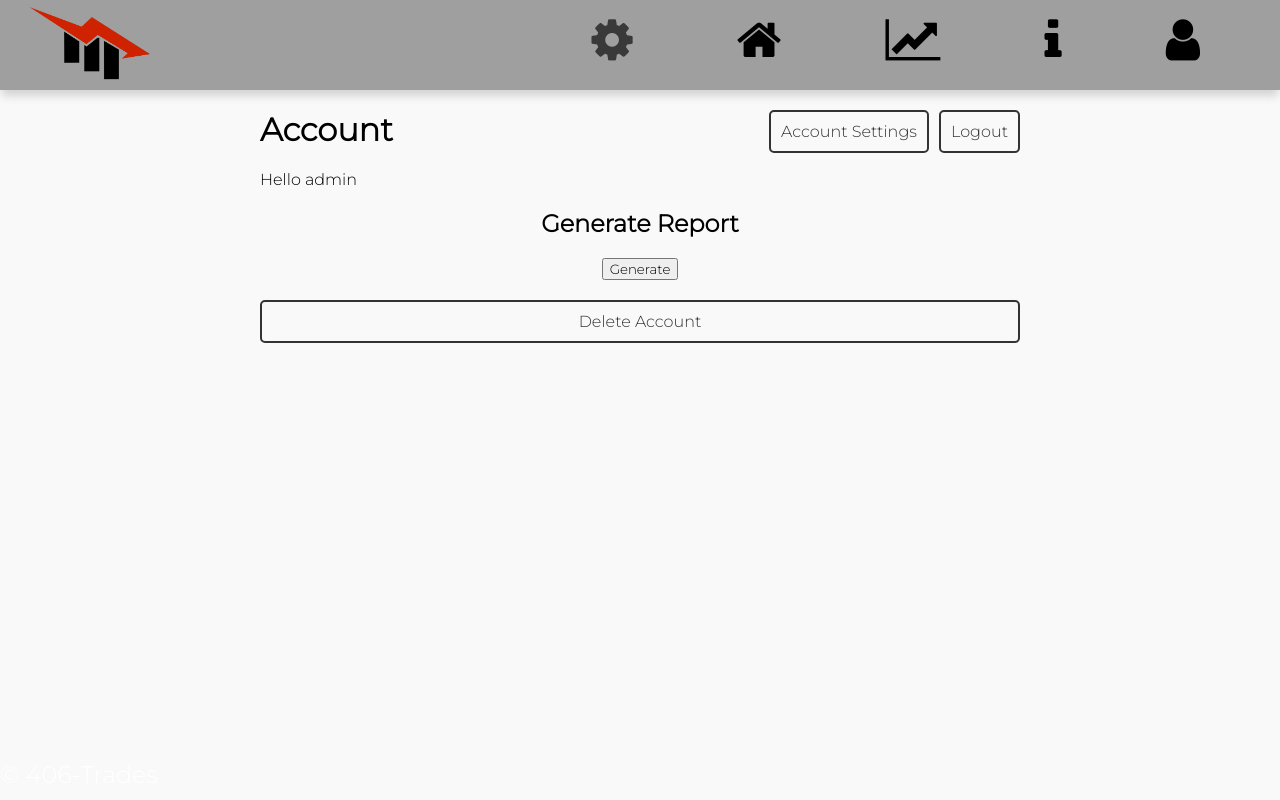
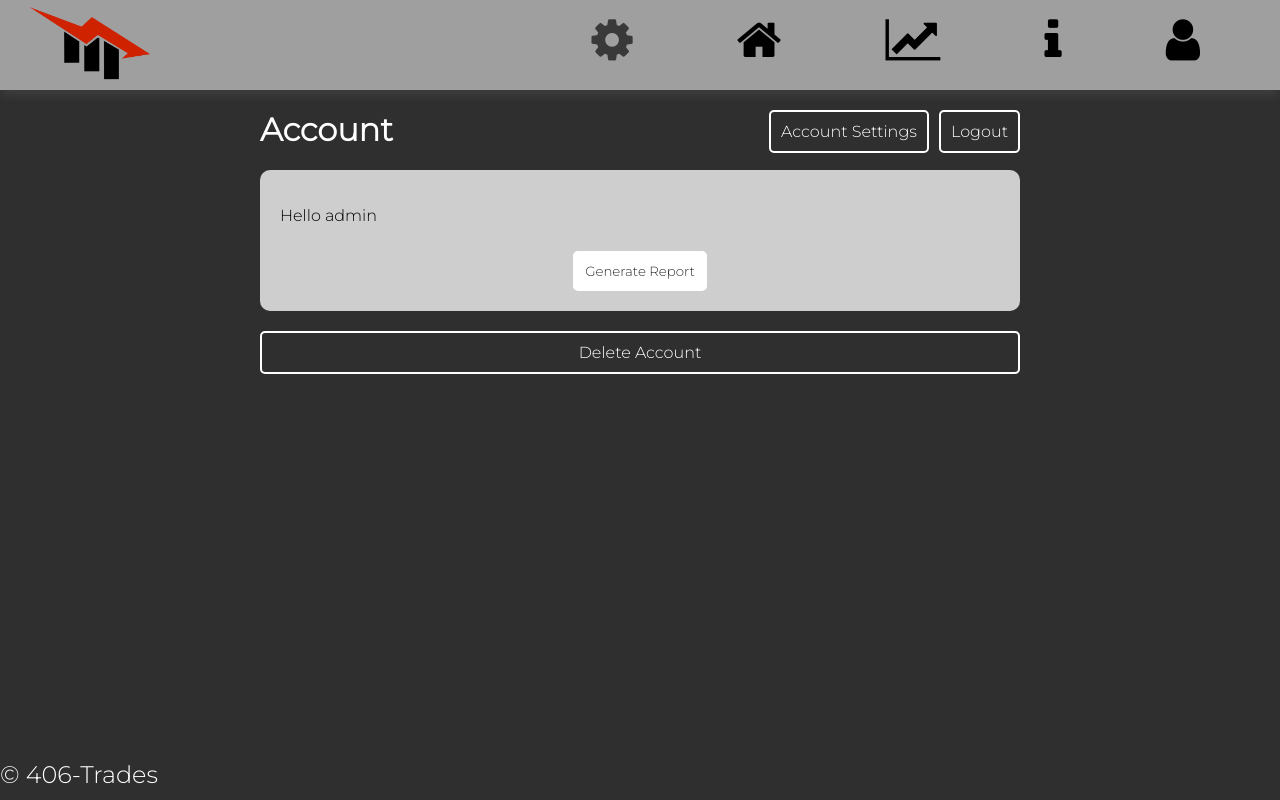
Before and after one commit to 406-Trades/406-Trades, a Flask app: page /account in a window 1280 px wide. Run offline with Flask 2, Linux system fonts and the light colour scheme; the visitor is signed in with stand-in values (Sample User, id 1).

Commit message:
Merge branch 'main' into Alexander-Jevdokimovs

```diff
--- a/static/styles/account.css
+++ b/static/styles/account.css
@@ -1,15 +1,34 @@
-body {
-    font-family: Arial, sans-serif;
-    background-color: #f9f9f9;
-    margin: 0;
-    padding: 0;
-}
-
 .container {
     max-width: 800px;
     margin: 0 auto;
     padding: 20px;
     box-sizing: border-box;
+    background-color: rgb(47, 47, 47);
+    color: #fff;
+    }
+/* added CSS styles */
+.container-box {
+    background-color: #CECECE;
+    border-radius: 10px;
+    padding: 20px;
+    margin-top: 20px;
+}
+
+/* added CSS styles for the button */
+button.generate-report {
+    background-color: #fff;
+    color: rgb(47, 47, 47);
+    padding: 10px;
+    border-radius: 5px;
+    border: 2px solid #fff;
+    cursor: pointer;
+    margin-top: 10px;
+    transition: all 0.3s ease-in-out;
+}
+
+button.generate-report:hover {
+    background-color: rgb(47, 47, 47);
+    color: #fff;
 }
 
 h1 {
@@ -19,24 +38,24 @@ h1 {
 .logout {
 float: right;
 font-size: 16px;
-    color: #333;
+color: #fff;
 text-decoration: none;
-    border: 2px solid #333;
+border: 2px solid #fff;
 padding: 10px;
 border-radius: 5px;
 transition: all 0.3s ease-in-out;
 }
 
 .logout:hover {
-    background-color: #333;
-    color: #fff;
+background-color: #fff;
+color: rgb(47, 47, 47);
 }
 
 .delete {
 font-size: 16px;
-    color: #333;
+color: #fff;
 text-decoration: none;
-    border: 2px solid #333;
+border: 2px solid #fff;
 padding: 10px;
 border-radius: 5px;
 transition: all 0.3s ease-in-out;
@@ -47,15 +66,15 @@ h1 {
 
 .delete:hover {
 background-color: #FF0000;
-    color: #fff;
+color: rgb(47, 47, 47);
 }
 
 .settings {
 float: right;
 font-size: 16px;
-    color: #333;
+color: #fff;
 text-decoration: none;
-    border: 2px solid #333;
+border: 2px solid #fff;
 margin-right: 10px;
 padding: 10px;
 border-radius: 5px;
@@ -63,6 +82,6 @@ h1 {
 }
 
 .settings:hover {
-    background-color: #333;
-    color: #fff;
+background-color: #fff;
+color: rgb(47, 47, 47);
 }
--- a/templates/account.html
+++ b/templates/account.html
@@ -13,19 +13,18 @@
         <a href="/account_settings" class="settings">Account Settings</a>
 		<h1>Account</h1>
         <form id ='form' method="GET">
-            <p> Hello {{ username }}</p>
-            {% if error %}
+            <div class="container-box">
+                <!-- Modified this line -->
+                <p style="color: black;"> Hello {{ username }}</p>
+                {% if error %}
                     <p id="error-msg">{{ error }}</p>
-            {% endif %}
+                {% endif %}
+                <div style="text-align: center;">
+                    <!-- Modified this line -->
+                    <button class="generate-report" type="submit">Generate Report</button>
+                </div>
+            </div>
         </form>
-        <div style="text-align: center;">
-            <h2>Generate Report</h2>
-            <form action = "/report" method="POST">
-                <p>
-                   <input type = "submit" value = "Generate">
-                </p>
-             </form>
-        </div>
 		<a href="/del_account" class="delete">Delete Account</a>
 	</div>
 </body>
```
Also changed, not shown: static/styles/account_settings.css (+15 -0 lines), templates/account_settings.html (+6 -3 lines). Lines whose indentation alone changed are shown as unchanged.
